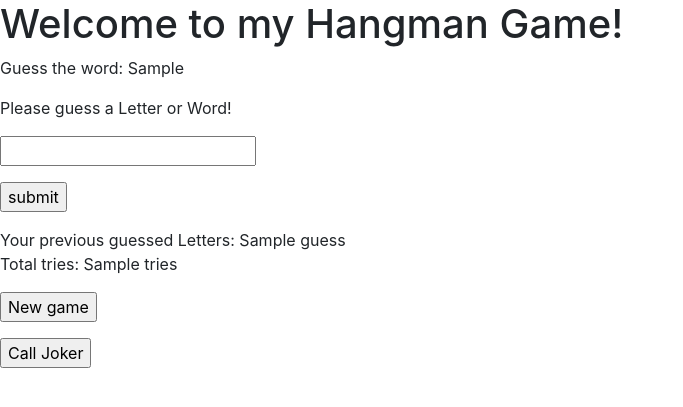
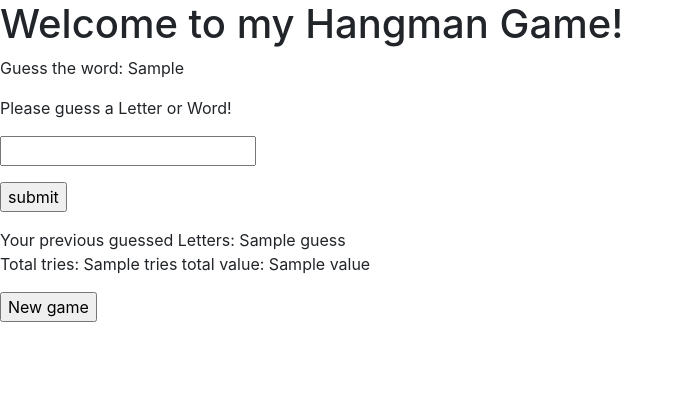
Before and after one commit to jando311/Flask, a Flask app: template templates/game.html in a window 1280 px wide. Shown: the part 56-463 px from the top of the page, without its empty margins (0-683 px from the left). Run offline with Flask 3, Linux system fonts and the light colour scheme; the template is opened without the code that fills it: most values are stand-ins (such as "Sample title", 1, 10 or a date in 2020).

Commit message:
H for president

```diff
--- a/main.py
+++ b/main.py
@@ -64,7 +64,6 @@ def game ():
     if 'random_word' not in session:
         session ['random_word'] = get_word()[0]
         session ['random_definition'] = get_word()[1]
-        ## MAYBE CREATE NEW DEFINITION IN HERE *** MIGHT NEED DISECTING BEFORE WE CAN USE IT
         print (session ['random_word'])
 
     def get_index (variable, unknown_word, random_word):
@@ -98,22 +97,24 @@ def game ():
 
         if guess in session ['guessed_letters']:
                     flash ("You already guessed that, try again!")
-                    return render_template ('game.html', guessed_letters = session ['guessed_letters'], tries=session ['tries'], unknown_word = session ['unknown_word'], result = session ['result'])
+                    return render_template ('game.html', guessed_letters = session ['guessed_letters'], tries=session ['tries'], unknown_word = session ['unknown_word'], result = session ['result'], value = session ['value'])
 
 
 
         if guess != word and len(guess)==1 and guess.isalpha:
                     session ['tries'] -= 1
+                    session ['value'] += 1
                     guessed_letters.append(guess)
                     flash ("No, not in the word!")
-                    return render_template ('game.html', guessed_letters = session ['guessed_letters'], tries=session ['tries'], unknown_word = session ['unknown_word'], result = session ['result'])
+                    return render_template ('game.html', guessed_letters = session ['guessed_letters'], tries = session ['tries'], unknown_word = session ['unknown_word'], result = session ['result'], value = session ['value'])
 
 
 
         if guess != word:
                     tries -= 1
+                    session ['value'] += 1
                     print ("No, not the word!")
-                    return render_template ('game.html', guessed_letters = session ['guessed_letters'], tries=session ['tries'], unknown_word = session ['unknown_word'], result = session ['result'])
+                    return render_template ('game.html', guessed_letters = session ['guessed_letters'], tries = session ['tries'], unknown_word = session ['unknown_word'], result = session ['result'], value = session ['value'])
 
 
     if 'unknown_word' not in session:
@@ -132,7 +133,7 @@ def game ():
         session ['hint_used'] = 'hint_2_used'
 
     if 'value' not in session:
-        session ['value'] = 'value'
+        session ['value'] = 0
 
     if 'result' not in session:
         session ['result'] = 'result'
@@ -142,7 +143,7 @@ def game ():
     if request.method =='POST':
         guess = request.form ['guess']
         hangman_game_func (guess,  session ['random_word'], session ['random_definition'])
-        return render_template ('game.html', guessed_letters = session ['guessed_letters'], tries=session ['tries'], unknown_word = session ['unknown_word'], result = session ['result'])
+        return render_template ('game.html', guessed_letters = session ['guessed_letters'], tries=session ['tries'], unknown_word = session ['unknown_word'], result = session ['result'], value = session ['value'])
 
     return render_template ('game.html', unknown_word = session ['unknown_word'])
 
--- a/templates/game.html
+++ b/templates/game.html
@@ -25,11 +25,16 @@
     {% endfor %}
 </u1>
 
-<p> Total tries: {{tries}}</p>
+<p> Total tries: {{tries}}
+    total value: {{value}}
+</p>
 <form action="{{url_for('endgame')}}" method = "post">
     <p>    <input type="submit" value = 'New game'></p>
 </form>
-<form action="{{url_for('get_hint')}}" method = "post">
-    <p>    <input type="submit" value = 'Call Joker'></p>
-</form>
+{% if value == 2 %}
+    <form action="{{url_for('get_hint')}}" method = "post">
+        <p>    <input type="submit" value = 'Call Joker'></p>
+    </form>
+{% endif %}
+
 {% endblock %}
```
